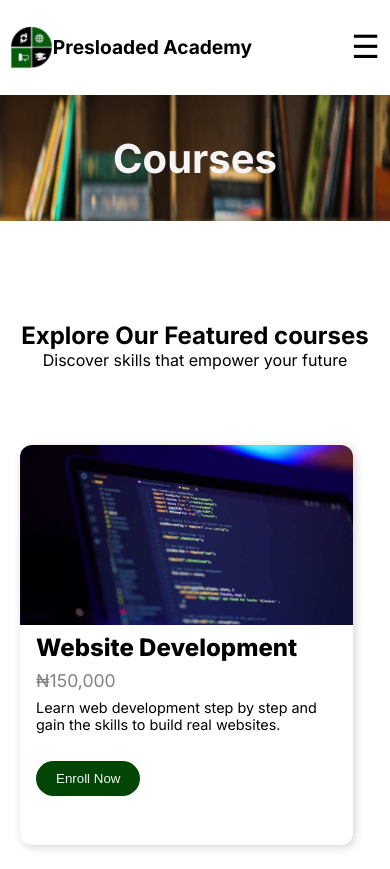
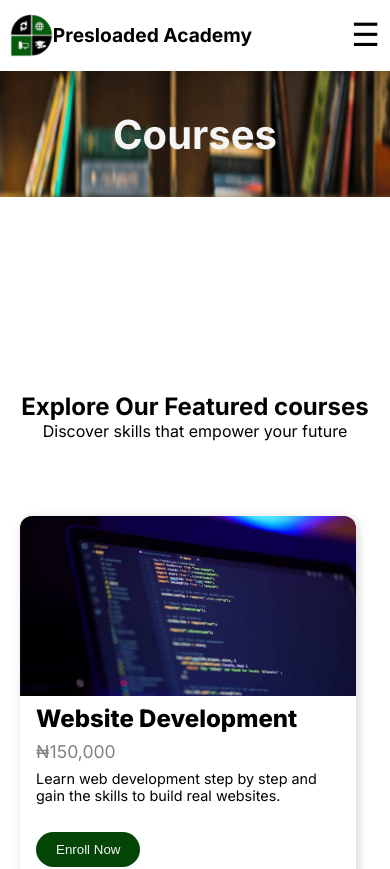
Before and after one commit to Eroh-Maro/Presloaded-Academy, a React (Vite) app: page /courses in a window 390 px wide. Shown: the top 869 px of the page. Built offline with nearby package versions, Linux system fonts and the light colour scheme; a web font is replaced by a local one.

Commit message:
courses hero imager increase

```diff
--- a/src/App.css
+++ b/src/App.css
@@ -387,7 +387,7 @@ h1 {
 @media (max-width: 768px) {
   .course-container {
     display: grid;
-    grid-template-rows: 2% 3% 4% 82% 10%;
+    grid-template-rows: 1.5% 5% 4% 82% 10%;
     height: 560vh;
   }
   .courseCardContainer {
@@ -420,7 +420,7 @@ h1 {
 .courseCard {
   background-color: white;
   border-radius: 12px;
-  width: 95%;
+  width: 96%;
   height: 400px;
   box-shadow: 2px 2px 10px lightgray;
   overflow: hidden;
```
